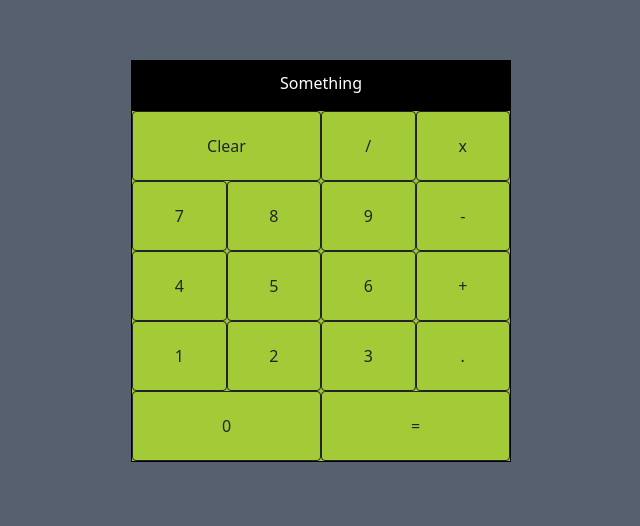
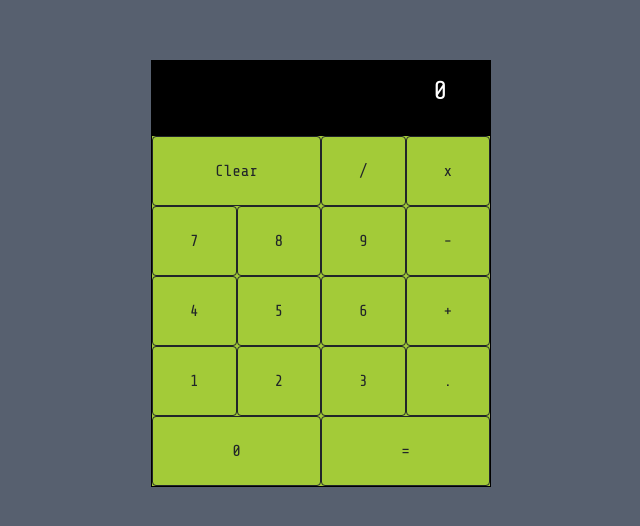
Before and after one commit to krstljrk/javascript-calculator-fcc, a React (Create React App) app: page / in a window 1280 px wide. Shown: the part 180-706 px from the top of the page, without its empty margins (319-959 px from the left). Built offline with nearby package versions, Linux system fonts and the light colour scheme.

Commit message:
wrote display state logic

```diff
--- a/src/components/calculator.js
+++ b/src/components/calculator.js
@@ -5,22 +5,64 @@ export default class Calculator extends Component {
     constructor(props) {
         super(props);
         this.state = {
-            display: 'Something'
+            firstVal: '0',
+            expression: '',
+            secondVal: '',
+            entireExpression: '1 + 2 = 3',
+            result: '3',
+            evaluated: false
         }
 
         this.initialize = this.initialize.bind(this);
+        this.evaluate = this.evaluate.bind(this);
     }
 
     initialize = () => {
         this.setState({
-            display: ' '
+            firstVal: '0',
+            expression: '',
+            secondVal: '',
+            entireExpression: '',
+            result: '',
+            evaluated: false
+        })
+    }
+
+    evaluate = () => {
+        this.setState({
+            expression : ' ',
+            evaluated: true
         })
     }
 
     render() {
         return (
             <div className="calculator-container">
-                <div className="display text-center">{this.state.display}</div>
+                <div className="display">
+                    <div className="row">
+
+                        <div className="col-11">
+                            {this.state.evaluated ? this.state.entireExpression :
+                                this.state.secondVal == '' ? '' : this.state.firstVal}
+                            {/* {this.state.firstVal} */}
+                        </div>
+                        <div className="col-1">
+                            {this.state.evaluated ? ' ' : ' '}
+                        </div>
+                    </div>
+                    <div className="row last-row">
+                        <div className="col-11">
+                            {this.state.evaluated ? this.state.result :
+                                this.state.secondVal == '' ? this.state.firstVal : this.state.secondVal}
+                            {/* {this.state.secondVal} */}
+                        </div>
+                        <div className="col-1">
+                            {/* {this.state.evaluated ? "=" : this.state.expression} */}
+                            {this.state.expression}
+                        </div>
+
+                    </div>
+                </div>
                 <div className="buttons-container">
                     <div className="row g-0">
                         <div className="col-6 d-flex">
@@ -80,7 +122,7 @@ export default class Calculator extends Component {
                             <button className="btn btn-outline-dark flex-fill">0</button>
                         </div>
                         <div className="col-6 d-flex">
-                            <button className="btn btn-outline-dark flex-fill">=</button>
+                            <button className="btn btn-outline-dark flex-fill" onClick={this.evaluate}>=</button>
                         </div>
                     </div>
                 </div>
--- a/src/stylesheets/styles.scss
+++ b/src/stylesheets/styles.scss
@@ -1,4 +1,5 @@
 @import '~bootstrap/scss/bootstrap.scss';
+@import url('https://fonts.googleapis.com/css2?family=Share+Tech+Mono&display=swap');
 
 @mixin equal-padding ($x) {
     padding: $x $x $x $x;
@@ -11,6 +12,7 @@
 $background: #57606f;
 $container: #A3CB38;
 $border-color: black;
+$display-font: 'Share Tech Mono', monospace;
 
 body {
     background-color: $background;
@@ -18,21 +20,27 @@ body {
 
 .App {
     display: flex;
+    font-family: $display-font;
     justify-content: center;
     align-items: center;
     margin-top: 15em;
 
     .calculator-container {
         position: relative;
-        width: 380px;
+        width: 340px;
         height: auto;
         border: 1px solid $border-color;
 
         .display {
             background-color: black;
+            text-align: right;
             color: white;
-            height: 50px;
-            padding-top: 10px;
+            height: 75px;
+            padding: 10px 15px 15px 15px;
+
+            .last-row {
+                font-size: 26px;
+            }
         }
 
         .buttons-container {
```
